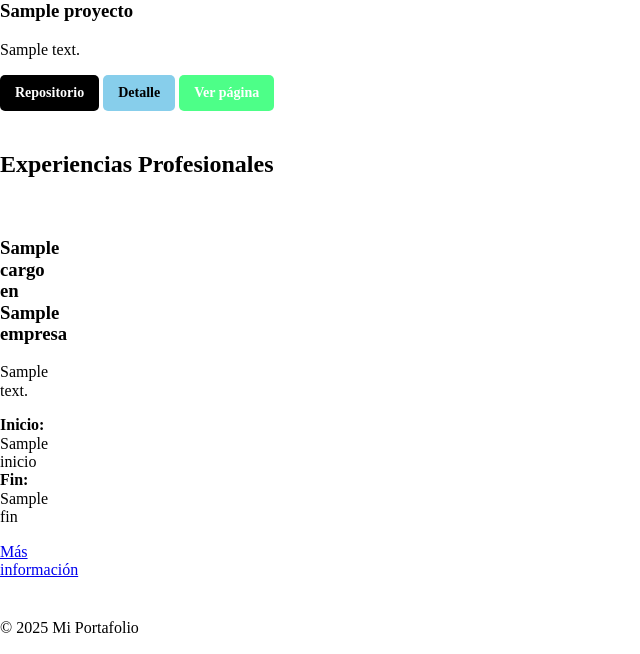
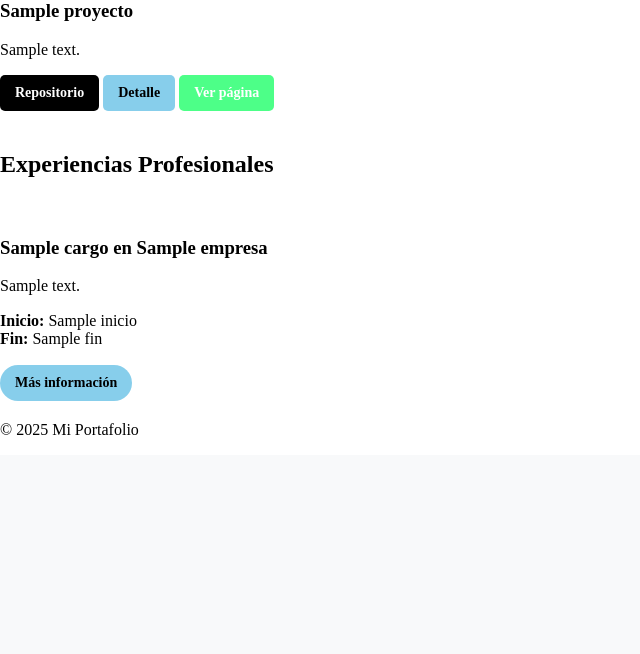
Before and after one commit to NelsonNV/portafolio_django, a Django app: template templates/index.html in a window 1280 px wide. Shown: the part 576-1230 px from the top of the page, without its empty margins (0-640 px from the left). After the commit the page ends 1011 px from the top, so only its background shows below. Run offline with Django 3.2, Linux system fonts and the light colour scheme; the template is opened without the code that fills it: most values are stand-ins (such as "Sample title", 1, 10 or a date in 2020); grey boxes marked "Sample" are stand-in pictures.

Commit message:
refactor: ajustes de columnas

```diff
--- a/templates/index.html
+++ b/templates/index.html
@@ -60,11 +60,10 @@
         {% endfor %}
 </section>
 
-<section id="experiencias" class="grid col-12">
-    <h2 class="span-12">Experiencias Profesionales</h2>
-    <div class="grid col-6">
+<section id="experiencias" class="grid col-1">
+    <h2 class="span-1">Experiencias Profesionales</h2>
         {% for experiencia in experiencias %}
-        <div class="span-3 experiencia">
+        <div class="span-1">
             <h3>{{ experiencia.cargo }} en {{ experiencia.empresa }}</h3>
             <p>{{ experiencia.description }}</p>
             <p>
@@ -76,7 +75,9 @@
                 {% endif %}
             </p>
             {% if experiencia.url %}
-            <a href="{{ experiencia.url }}" target="_blank">Más información</a>
+              <a href="{{ experiencia.url }}" target="_blank" class="btn btn-sky br-24">
+                Más información
+              </a>
             {% endif %}
         </div>
         {% empty %}
@@ -84,6 +85,5 @@
             <p>No hay experiencias profesionales disponibles.</p>
         </div>
         {% endfor %}
-    </div>
 </section>
 {% endblock %}
```
